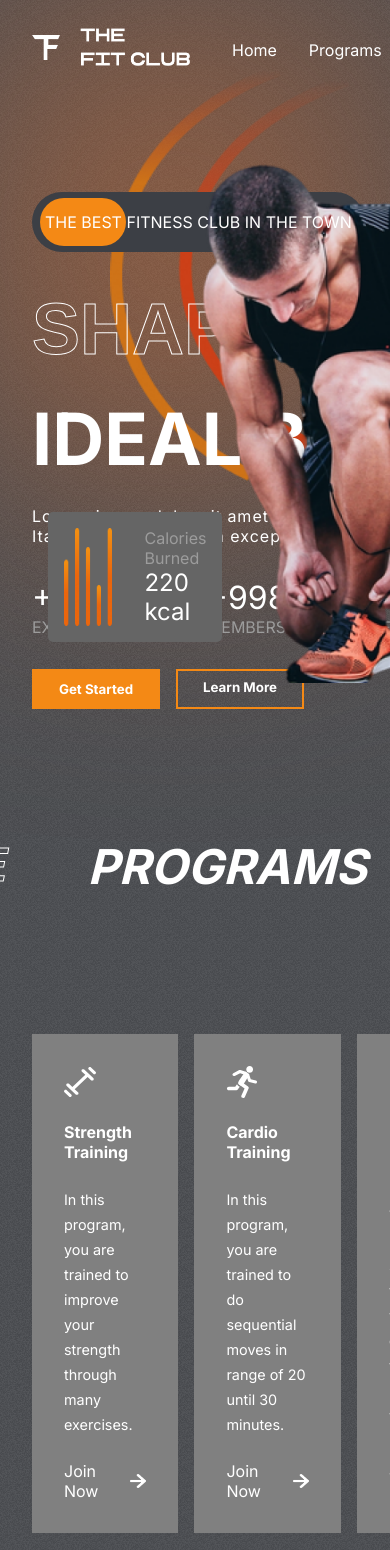
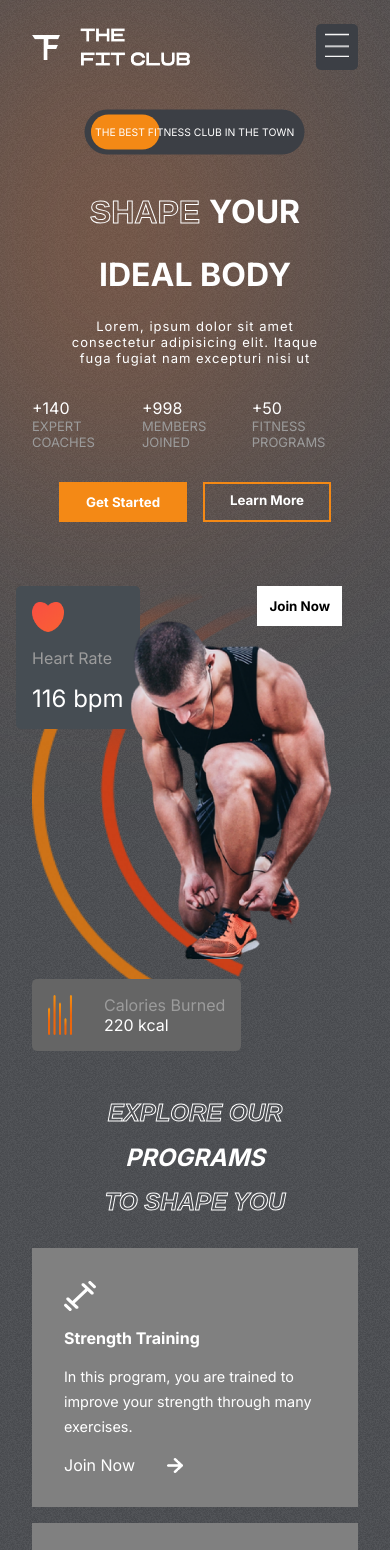
Before and after one commit to root-life28/Gym-Club, a React (Create React App) app: page / in a window 390 px wide. Shown: the top 1550 px of the page. Built offline with nearby package versions, Linux system fonts and the light colour scheme.

Commit message:
responsive and animation added

```diff
--- a/src/assets/Testimonials/Testimonials.css
+++ b/src/assets/Testimonials/Testimonials.css
@@ -79,3 +79,35 @@
     width: 1.5rem;
     cursor: pointer;
 }
+
+@media screen and (max-width:768px){
+    .Testimonials{
+        flex-direction: column;
+    }
+    .left-t>:nth-child(2),
+    .left-t>:nth-child(3){
+        font-size: xx-large;
+    }
+    .right-t{
+        display: flex;
+        flex-direction: column;
+        align-items: center;
+        justify-content: center;
+        gap: 2rem;
+    }
+    .right-t>div{
+        position: relative;
+        display: none;
+    }
+    .right-t>img{
+        top: 0;
+        right: 0;
+        position: relative;
+        align-self: center;
+    }
+    .right-t>:last-child{
+        display: block;
+        bottom: 0;
+        left: 0;
+    }
+}
--- a/src/assets/Testimonials/Testimonials.jsx
+++ b/src/assets/Testimonials/Testimonials.jsx
@@ -4,8 +4,9 @@ import {testimonialsData} from "../../data/testimonialsData"
 import { useState } from 'react'
 import leftArrow from '../leftArrow.png'
 import rightArrow from '../rightArrow.png'
-
+import {motion} from 'framer-motion'
 function Testimonials() {
+    const transition={type:'spring', duration:3}
     const [selected,setSelected]=useState(0);
     const tLength=testimonialsData.length;
 
@@ -15,7 +16,13 @@ function Testimonials() {
             <span>Testimonials</span>
             <span className='stroke-text'>What they</span>
             <span>say about us</span>
-            <span>{testimonialsData[selected].review}</span>
+            <motion.span
+            key={selected}
+            initial={{opacity:0,x:-100}}
+            animate={{opacity:1,x:0}}
+            exit={{opacity:0,x:100}}
+            transition={transition}
+            >{testimonialsData[selected].review}</motion.span>
             <span>
                 <span style={{color:'var(--orange)'}}>
                     {testimonialsData[selected].name}
@@ -24,9 +31,24 @@ function Testimonials() {
             </span>
         </div>
         <div className="right-t">
-            <div></div>
-            <div></div>
-            <img src={testimonialsData[selected].image} alt={testimonialsData[selected].name}  />
+            <motion.div initial={{opacity:0,x:-100}}
+            transition={{...transition,duration:2}}
+            whileInView={{opacity:1,x:0}}
+            ></motion.div>
+            <motion.div initial={{opacity:0,x:100}}
+            transition={{...transition,duration:2}}
+            whileInView={{opacity:1,x:0}}
+            >
+
+            </motion.div>
+            <motion.img
+            key={selected}
+            initial={{opacity:0,x:100}}
+            animate={{opacity:1,x:0}}
+            exit={{opacity:0,x:-100}}
+            transition={transition}
+
+            src={testimonialsData[selected].image} alt={testimonialsData[selected].name}  />
             <div className="arrows">
                 <img onClick={()=>{
                     selected===0?setSelected(tLength-1):
--- a/src/component/Header/Header.css
+++ b/src/component/Header/Header.css
@@ -18,3 +18,15 @@
     color: var(--orange);
     cursor: pointer;
 }
+@media screen and (max-width:768px){
+    .header>:nth-child(2){
+        position: fixed;
+        right: 2rem;
+        z-index: 99;
+    }
+    .header-menu{
+        flex-direction: column;
+        background-color: var(--appColor);
+        padding: 2rem;
+    }
+}
--- a/src/component/Header/Header.jsx
+++ b/src/component/Header/Header.jsx
@@ -1,18 +1,36 @@
 import React from 'react'
 import './Header.css'
 import Logo from '../../assets/logo.png'
+import Bars from '../../assets/bars.png'
+import { useState } from 'react'
+import { Link } from 'react-scroll'
 
 const Header = () => {
+  const mobile=window.innerWidth<=768?true: false
+  const [menuOpened,setMenuOpened]=useState(false);
   return (
     <div className="header">
         <img  src={Logo} alt="Logo" className='logo'  />
-        <ul className='header-menu'>
-            <li>Home</li>
-            <li>Programs</li>
-            <li>Why us</li>
-            <li>Plans</li>
-            <li>Testimonial</li>
-        </ul>
+        {(menuOpened===false&&mobile===true)?(
+          <div
+           style={{backgroundColor:'var(--appColor)',padding:'0.55rem',borderRadius:'5px'}}><img src={Bars} alt="bars" style={{width:'1.5rem',height:'1.5rem'}}
+           onClick={()=>setMenuOpened(true)}
+           /></div>
+        ): <ul className='header-menu'>
+        <li ><Link onClick={()=>setMenuOpened(false)}
+        to='hero' className={true} smooth={true}>Home</Link></li>
+        <li ><Link onClick={()=>setMenuOpened(false)}
+        to='programs' className={true} smooth={true} >Programs</Link></li>
+        <li ><Link onClick={()=>setMenuOpened(false)}
+        to='reasons' className={true} smooth={true}>Why us</Link></li>
+        <li >
+          <Link onClick={()=>setMenuOpened(false)}
+        to='plans-container' className={true} smooth={true}
+          >Plans</Link></li>
+        <li><Link  onClick={()=>setMenuOpened(false)}
+        to='Testimonials' span={true} smooth={true}>Testimonial</Link></li>
+    </ul>}
+
     </div>
   )
 }
--- a/src/component/Hero/Hero.css
+++ b/src/component/Hero/Hero.css
@@ -188,3 +188,81 @@
     left: 0;
 
 }
+
+@media screen and (max-width:768px)
+{
+    .hero{
+        flex-direction: column;
+    }
+    .hero-blur{
+        width: 14rem;
+    }
+    .the-best-ad{
+        margin-top: 0;
+        font-size: small;
+        align-self: center;
+        transform: scale(0.8);
+    }
+
+    .hero-text{
+        font-size: xx-large;
+        align-items: center;
+        justify-content: center;
+    }
+    .hero-text>div:nth-child(3){
+        font-size: small;
+        font-weight: 200;
+        letter-spacing: 1px;
+        text-align: center;
+    }
+    .hero-buttons{
+        justify-content: center;
+
+    }
+    .figures{
+        gap: 1rem;
+    }
+    .figures > div > span:nth-child(1)
+    {
+        font-size: medium;
+    }
+    .figures > div > span:nth-child(2)
+    {
+        font-size: small;
+    }
+    .right-h{
+        position: relative;
+        background: none;
+    }
+    .heart-rate{
+        left: 1rem;
+        top: 2rem;
+    }
+    .calories{
+        position: relative;
+        top: 5rem;
+        left: 2rem;
+    }
+    .calories>img{
+        width: 1.5rem;
+    }
+    .calories > div > :nth-child(2)
+    {
+        color: white;
+        font-size: 1rem;
+    }
+
+    .hero-image{
+        position: relative;
+        width: 15rem;
+        left: 7rem;
+        top: 4rem;
+        align-self: center;
+    }
+
+    .hero-image-back{
+        width: 15rem;
+        left: 2rem;
+        top: 2rem;
+    }
+}
--- a/src/component/Hero/Hero.jsx
+++ b/src/component/Hero/Hero.jsx
@@ -5,8 +5,11 @@ import hero_image from '../../assets/hero_image.png'
 import hero_image_back from '../../assets/hero_image_back.png'
 import Heart from '../../assets/heart.png'
 import Calories from '../../assets/calories.png'
+import {motion} from 'framer-motion'
 
  const Hero = () => {
+    const transition={type:'spring', duration:3}
+    const mobile=window.innerWidth<=768?true: false
   return (
     <div className="hero">
         <div className="blur hero-blur"></div>
@@ -14,7 +17,12 @@ import Calories from '../../assets/calories.png'
             <Header/>
             {/* Best ad */}
             <div className="the-best-ad">
-                <div></div>
+                <motion.div initial={{left:mobile?"165px":"238"}}
+                  whileInView={{left:'8px'}} transition={{...transition,type:'tween'}}>
+
+
+
+                </motion.div>
                 <span>the best fitness club in the town</span>
             </div>
 
@@ -52,22 +60,30 @@ import Calories from '../../assets/calories.png'
         </div>
         <div className="right-h">
             <button className="btn">Join Now</button>
-            <div className="heart-rate">
+            <motion.div className="heart-rate" initial={{right:'-1rem'}} whileInView={{right:'4rem'}} transition={transition}>
                 <img src={Heart} alt="Heart" />
                 <span>Heart Rate</span><span>116 bpm</span>
-            </div>
+            </motion.div>
             {/* hero images */}
             <img src={hero_image} className="hero-image" alt="hero_image"  />
-            <img src={hero_image_back} className="hero-image-back" alt="hero_image_back"  />
+            <motion.img
+            initial={{right:'11rem'}}
+            whileInView={{right:"20rem"}}
+            transition={transition}
+            src={hero_image_back} className="hero-image-back" alt="hero_image_back"  />
 
             {/* calories */}
-            <div className="calories">
+            <motion.div initial={{right:"37rem"}}
+            whileInView={{right:"28rem"}}
+            transition={transition}
+
+             className="calories">
                 <img src={Calories} alt="Calories" />
                 <div>
                     <span>Calories Burned</span>
                     <span>220 kcal</span>
                 </div>
-            </div>
+            </motion.div>
         </div>
     </div>
   )
--- a/src/component/Join/Join.css
+++ b/src/component/Join/Join.css
@@ -50,3 +50,16 @@
     background-color: var(--orange);
     color: white;
 }
+@media screen and (max-width:768px){
+    .Join{
+        flex-direction: column;
+        gap: 1rem;
+    }
+    .left-j{
+        font-size: x-large;
+        flex-direction: column;
+    }
+    .right-j{
+        padding: 2rem;
+    }
+}
--- a/src/component/Plans/Plans.css
+++ b/src/component/Plans/Plans.css
@@ -77,3 +77,12 @@
 .feature>img{
     width: 1rem;
 }
+@media screen and (max-width:768px){
+    .plans{
+        flex-direction: column;
+    }
+    .plans>:nth-child(2)
+    {
+        transform: none;
+    }
+}
--- a/src/component/Reasons/Reason.css
+++ b/src/component/Reasons/Reason.css
@@ -83,3 +83,34 @@
 .partners>img{
     width: 2.5rem;
 }
+@media screen and (max-width:768px){
+    .reasons{
+        flex-direction: column;
+    }
+    .left-r{
+        grid-auto-rows: auto;
+        overflow: hidden;
+    }
+
+    .left-r > :nth-child(1)
+    {
+        width: 7rem;
+        height: 17rem;
+    }
+
+    .left-r > :nth-child(2)
+    {
+        width: 15rem;
+        height: 10rem;
+    }
+    .left-r > :nth-child(3)
+    {
+        width: 7rem;
+
+    }
+    .left-r > :nth-child(4)
+    {
+        width: 7rem;
+        height: 6rem;
+    }
+}
--- a/src/component/programs/Programs.css
+++ b/src/component/programs/Programs.css
@@ -62,3 +62,18 @@
     background: var(--planCard);
     cursor: pointer;
 }
+
+@media screen and (max-width:768px){
+    .programs-header{
+        flex-direction: column;
+        gap: 1rem;
+        font-size: x-large;
+        align-items: center;
+        justify-content: center;
+        margin-top: 2rem;
+    }
+
+    .programs-categories{
+        flex-direction: column;
+    }
+}
```
